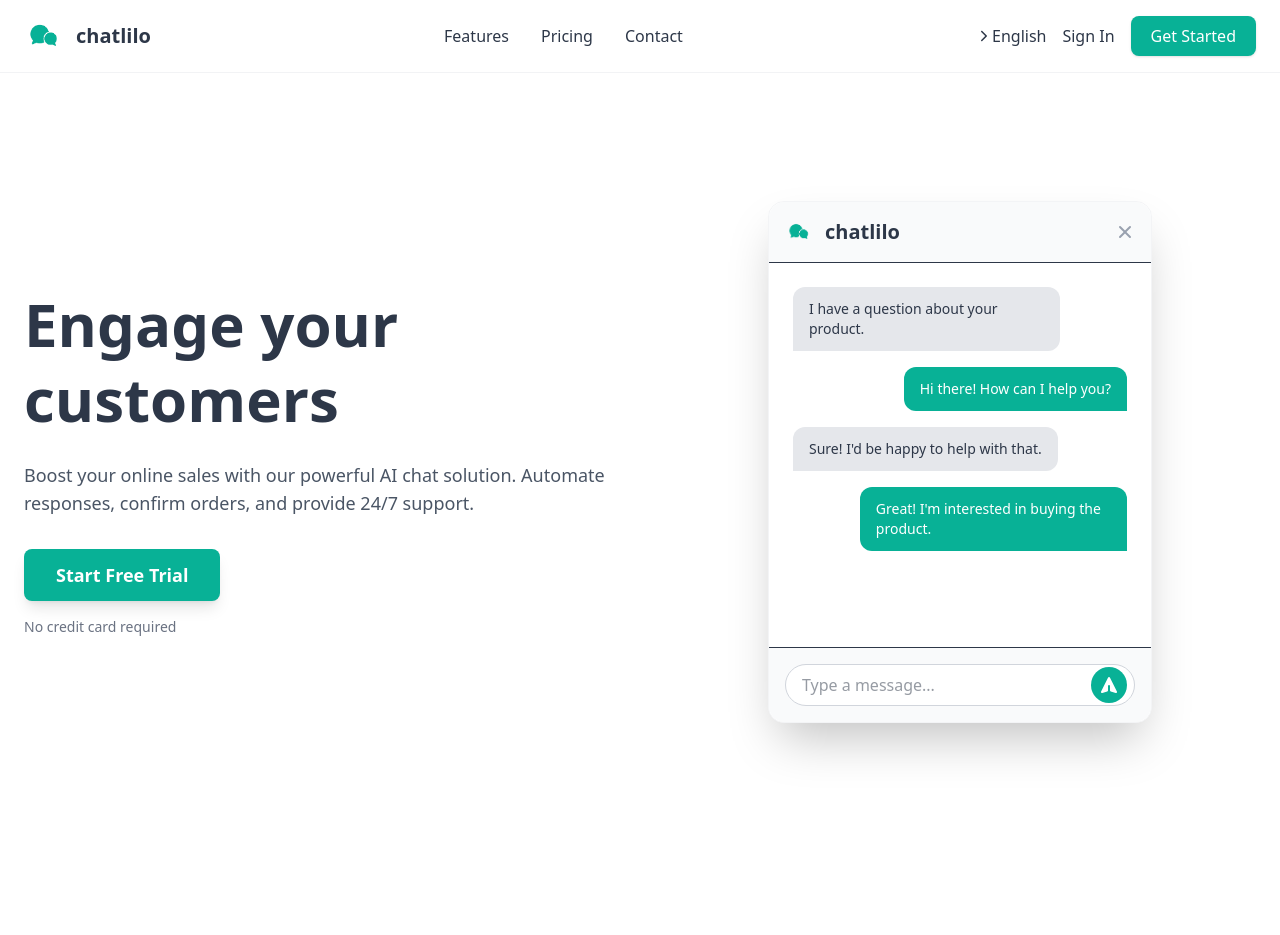
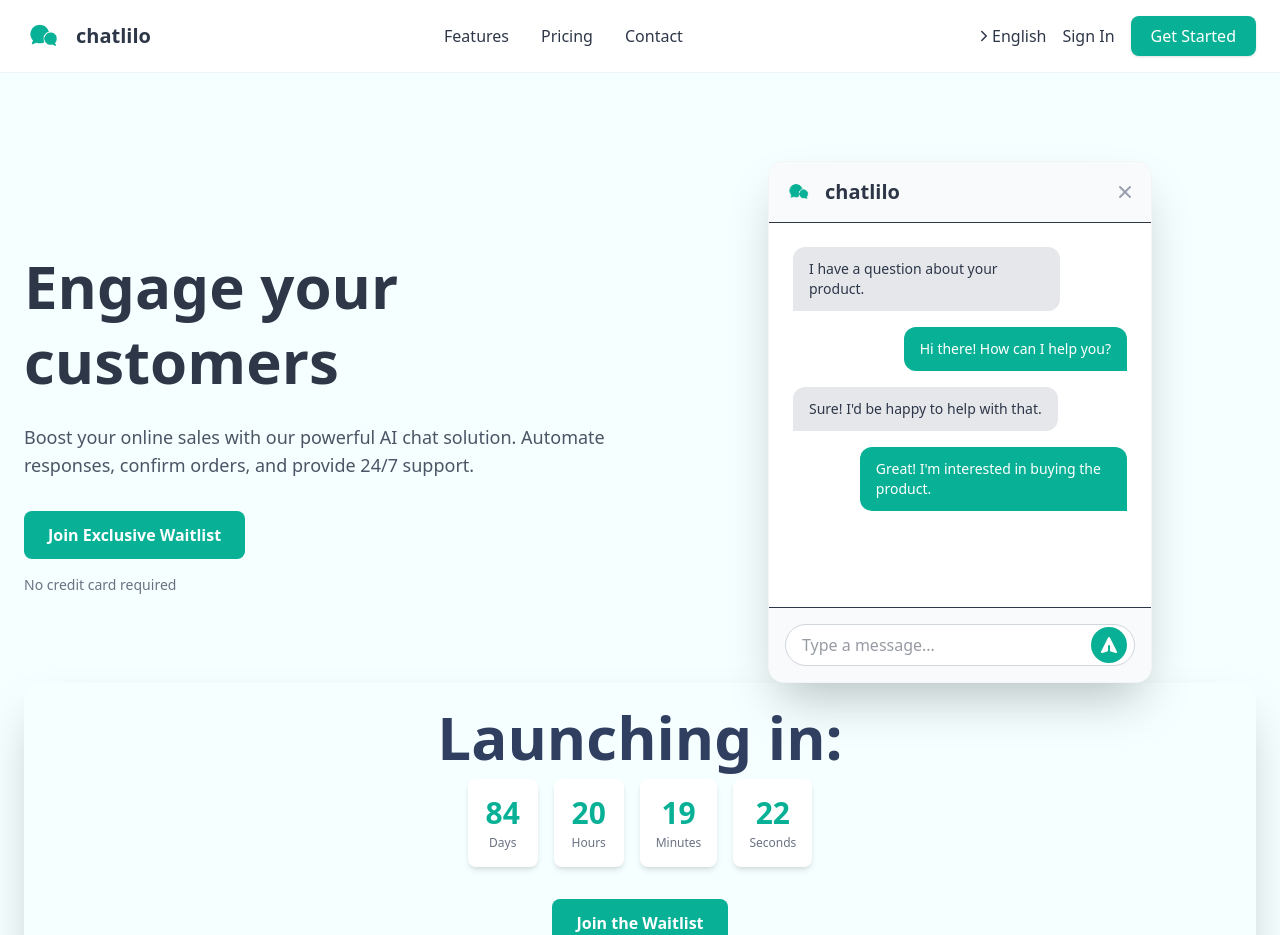
Before and after one commit to sixie17/chatlilo-landing-page, a Next.js app: page /en in a window 1280 px wide. Shown: the top 935 px of the page. Built offline with nearby package versions, Linux system fonts and the light colour scheme.

Commit message:
add countdown

```diff
--- /dev/null
+++ b/components/FormTriggerButton.tsx
@@ -0,0 +1,55 @@
+"use client";
+
+import React, { useState } from "react";
+import WaitlistForm from "./WaitListForm";
+
+export default function FormTriggerButton({
+  children,
+}: {
+  children: React.ReactNode;
+}) {
+  const [isFormOpen, setIsFormOpen] = useState(false);
+  return (
+    <>
+      <button
+        onClick={() => setIsFormOpen(true)}
+        className="px-6 py-3 bg-primary text-white rounded-lg hover:bg-primary-dark transition hover:cursor-pointer font-bold"
+      >
+        {children}
+      </button>
+
+      {isFormOpen && (
+        <div className="fixed inset-0 bg-black bg-opacity-50 flex items-center justify-center z-50 px-4">
+          <div className="bg-white rounded-2xl p-8 max-w-md w-full relative">
+            <button
+              onClick={() => setIsFormOpen(false)}
+              className="absolute top-4 right-4 text-gray-400 hover:text-gray-600"
+            >
+              <svg
+                xmlns="http://www.w3.org/2000/svg"
+                className="h-6 w-6"
+                fill="none"
+                viewBox="0 0 24 24"
+                stroke="currentColor"
+              >
+                <path
+                  strokeLinecap="round"
+                  strokeLinejoin="round"
+                  strokeWidth={2}
+                  d="M6 18L18 6M6 6l12 12"
+                />
+              </svg>
+            </button>
+            <h2 className="text-2xl font-bold text-dark mb-4">
+              Join Our Waitlist
+            </h2>
+            <p className="text-gray-600 mb-6">
+              Be the first to know when we launch!
+            </p>
+            <WaitlistForm />
+          </div>
+        </div>
+      )}
+    </>
+  );
+}
--- a/components/Hero.tsx
+++ b/components/Hero.tsx
@@ -1,14 +1,23 @@
-'use client';
+"use client";
 
-import React, { useState } from 'react';
-import Logo from './Logo';
-import WaitlistForm from './WaitListForm';
+import React, { useState, useEffect } from "react";
+import Logo from "./Logo";
+import FormTriggerButton from "./FormTriggerButton";
 
-const ChatBubble: React.FC<{ from: 'user' | 'bot'; children: React.ReactNode }> = ({ from, children }) => {
-  const userStyles = 'bg-primary text-white self-end rounded-t-xl rounded-bl-xl rtl:rounded-br-xl rtl:rounded-bl-none';
-  const botStyles = 'bg-gray-200 text-dark self-start rounded-t-xl rounded-br-xl rtl:rounded-bl-xl rtl:rounded-br-none';
+const ChatBubble: React.FC<{
+  from: "user" | "bot";
+  children: React.ReactNode;
+}> = ({ from, children }) => {
+  const userStyles =
+    "bg-primary text-white self-end rounded-t-xl rounded-bl-xl rtl:rounded-br-xl rtl:rounded-bl-none";
+  const botStyles =
+    "bg-gray-200 text-dark self-start rounded-t-xl rounded-br-xl rtl:rounded-bl-xl rtl:rounded-br-none";
   return (
-    <div className={`px-4 py-3 max-w-[80%] text-sm ${from === 'user' ? userStyles : botStyles}`}>
+    <div
+      className={`px-4 py-3 max-w-[80%] text-sm ${
+        from === "user" ? userStyles : botStyles
+      }`}
+    >
       {children}
     </div>
   );
@@ -20,8 +29,17 @@ const ChatWidget: React.FC<{ translations: any }> = ({ translations }) => {
       <div className="bg-gray-50 p-4 rounded-t-2xl flex items-center justify-between border-b">
         <Logo className="h-7" />
         <button className="text-gray-400 hover:text-gray-600">
-          <svg xmlns="http://www.w3.org/2000/svg" className="h-5 w-5" viewBox="0 0 20 20" fill="currentColor">
-            <path fillRule="evenodd" d="M4.293 4.293a1 1 0 011.414 0L10 8.586l4.293-4.293a1 1 0 111.414 1.414L11.414 10l4.293 4.293a1 1 0 01-1.414 1.414L10 11.414l-4.293 4.293a1 1 0 01-1.414-1.414L8.586 10 4.293 5.707a1 1 0 010-1.414z" clipRule="evenodd" />
+          <svg
+            xmlns="http://www.w3.org/2000/svg"
+            className="h-5 w-5"
+            viewBox="0 0 20 20"
+            fill="currentColor"
+          >
+            <path
+              fillRule="evenodd"
+              d="M4.293 4.293a1 1 0 011.414 0L10 8.586l4.293-4.293a1 1 0 111.414 1.414L11.414 10l4.293 4.293a1 1 0 01-1.414 1.414L10 11.414l-4.293 4.293a1 1 0 01-1.414-1.414L8.586 10 4.293 5.707a1 1 0 010-1.414z"
+              clipRule="evenodd"
+            />
           </svg>
         </button>
       </div>
@@ -39,8 +57,13 @@ const ChatWidget: React.FC<{ translations: any }> = ({ translations }) => {
             className="w-full bg-white border border-gray-300 rounded-full py-2 ps-4 pe-12 focus:outline-none focus:ring-2 focus:ring-primary/50"
           />
           <button className="absolute right-2 rtl:right-auto rtl:left-2 top-1/2 -translate-y-1/2 bg-primary text-white rounded-full p-2 hover:bg-opacity-90">
-            <svg xmlns="http://www.w3.org/2000/svg" className="h-5 w-5" viewBox="0 0 20 20" fill="currentColor">
-                <path d="M10.894 2.553a1 1 0 00-1.788 0l-7 14a1 1 0 001.169 1.409l5-1.429A1 1 0 009 15.571V11a1 1 0 112 0v4.571a1 1 0 00.725.962l5 1.428a1 1 0 001.17-1.408l-7-14z" />
+            <svg
+              xmlns="http://www.w3.org/2000/svg"
+              className="h-5 w-5"
+              viewBox="0 0 20 20"
+              fill="currentColor"
+            >
+              <path d="M10.894 2.553a1 1 0 00-1.788 0l-7 14a1 1 0 001.169 1.409l5-1.429A1 1 0 009 15.571V11a1 1 0 112 0v4.571a1 1 0 00.725.962l5 1.428a1 1 0 001.17-1.408l-7-14z" />
             </svg>
           </button>
         </div>
@@ -49,12 +72,71 @@ const ChatWidget: React.FC<{ translations: any }> = ({ translations }) => {
   );
 };
 
-const Hero = ({ translations }: { translations: any }) => {
-  const [showModal, setShowModal] = useState(false);
+const CountdownTimer: React.FC = () => {
+  const [timeLeft, setTimeLeft] = useState({
+    days: 0,
+    hours: 0,
+    minutes: 0,
+    seconds: 0,
+  });
+
+  useEffect(() => {
+    const calculateTimeLeft = () => {
+      const now = new Date();
+      const currentYear = now.getFullYear();
+      const currentMonth = now.getMonth();
+
+      // Determine the target year (same year if we haven't passed December 15, otherwise next year)
+      const targetYear =
+        currentMonth === 11 && now.getDate() > 15
+          ? currentYear + 1
+          : currentYear;
+      const targetDate = new Date(targetYear, 11, 15, 0, 0, 0, 0); // December 15 at midnight
+
+      const difference = targetDate.getTime() - now.getTime();
+
+      if (difference > 0) {
+        setTimeLeft({
+          days: Math.floor(difference / (1000 * 60 * 60 * 24)),
+          hours: Math.floor((difference / (1000 * 60 * 60)) % 24),
+          minutes: Math.floor((difference / 1000 / 60) % 60),
+          seconds: Math.floor((difference / 1000) % 60),
+        });
+      }
+    };
+
+    calculateTimeLeft();
+    const timer = setInterval(calculateTimeLeft, 1000);
+
+    return () => clearInterval(timer);
+  }, []);
 
   return (
+    <div className="flex gap-4 justify-center md:justify-start mb-8">
+      {[
+        { label: "Days", value: timeLeft.days },
+        { label: "Hours", value: timeLeft.hours },
+        { label: "Minutes", value: timeLeft.minutes },
+        { label: "Seconds", value: timeLeft.seconds },
+      ].map((item) => (
+        <div
+          key={item.label}
+          className="flex flex-col items-center bg-white rounded-lg shadow-md p-4 min-w-[70px]"
+        >
+          <span className="text-3xl font-bold text-primary">
+            {String(item.value).padStart(2, "0")}
+          </span>
+          <span className="text-xs text-gray-500 mt-1">{item.label}</span>
+        </div>
+      ))}
+    </div>
+  );
+};
+
+const Hero = ({ translations }: { translations: any }) => {
+  return (
     <>
-      <section className="py-20 md:py-32 bg-light-bg">
+      <section className="py-10 md:py-22 bg-[#f5ffff]">
         <div className="container mx-auto px-6">
           <div className="grid md:grid-cols-2 gap-12 items-center">
             <div className="text-center md:text-start">
@@ -65,40 +147,25 @@ const Hero = ({ translations }: { translations: any }) => {
                 {translations.subtitle}
               </p>
               <div className="flex flex-col sm:flex-row gap-4 justify-center md:justify-start">
-                <button
-                  onClick={() => setShowModal(true)}
-                  className="bg-primary text-white font-bold py-3 px-8 rounded-lg text-lg hover:bg-opacity-90 transition-all duration-300 transform hover:scale-105 shadow-lg"
-                >
-                  {translations.cta}
-                </button>
+                <FormTriggerButton>{translations.cta}</FormTriggerButton>
               </div>
-              <p className="mt-4 text-gray-500 text-sm">{translations.noCreditCard}</p>
+              <p className="mt-4 text-gray-500 text-sm">
+                {translations.noCreditCard}
+              </p>
             </div>
             <div className="flex justify-center items-center">
               <ChatWidget translations={translations.chat} />
             </div>
           </div>
+            <div className="pb-6 pt-6 w-full flex flex-col items-center justify-center overflow-hidden border-secondary rounded-2xl shadow-2xl">
+              <h1 className="text-4xl md:text-6xl text-secondary mb-3 font-bold">
+                Launching in:
+              </h1>
+              <CountdownTimer />
+              <FormTriggerButton>{translations.waitlist}</FormTriggerButton>
+            </div>
         </div>
       </section>
-
-      {/* Waitlist Modal */}
-      {showModal && (
-        <div className="fixed inset-0 bg-black bg-opacity-50 flex items-center justify-center z-50 px-4">
-          <div className="bg-white rounded-2xl p-8 max-w-md w-full relative">
-            <button
-              onClick={() => setShowModal(false)}
-              className="absolute top-4 right-4 text-gray-400 hover:text-gray-600"
-            >
-              <svg xmlns="http://www.w3.org/2000/svg" className="h-6 w-6" fill="none" viewBox="0 0 24 24" stroke="currentColor">
-                <path strokeLinecap="round" strokeLinejoin="round" strokeWidth={2} d="M6 18L18 6M6 6l12 12" />
-              </svg>
-            </button>
-            <h2 className="text-2xl font-bold text-dark mb-4">Join Our Waitlist</h2>
-            <p className="text-gray-600 mb-6">Be the first to know when we launch!</p>
-            <WaitlistForm />
-          </div>
-        </div>
-      )}
     </>
   );
 };
--- a/translations.ts
+++ b/translations.ts
@@ -11,8 +11,9 @@ export const translations = {
     hero: {
       title: "Engage your customers",
       subtitle: "Boost your online sales with our powerful AI chat solution. Automate responses, confirm orders, and provide 24/7 support.",
-      cta: "Start Free Trial",
+      cta: "Join Exclusive Waitlist",
       noCreditCard: "No credit card required",
+      waitlist: "Join the Waitlist",
       chat: {
         q1: "I have a question about your product.",
         a1: "Hi there! How can I help you?",
@@ -57,7 +58,7 @@ export const translations = {
     finalCta: {
       title: "Ready to Transform Your Customer Service?",
       subtitle: "Join hundreds of successful e-commerce stores and start delivering exceptional customer experiences with Chatlilo.",
-      cta: "Start Your Free Trial Today",
+      cta: "Join Exclusive Waitlist",
       subtext: "14 days free. No credit card required."
     },
     footer: {
@@ -81,8 +82,9 @@ export const translations = {
     hero: {
       title: "Interagissez avec vos clients",
       subtitle: "Augmentez vos ventes en ligne avec notre puissante solution de chat IA. Automatisez les réponses, confirmez les commandes et offrez un support 24/7.",
-      cta: "Commencer l'essai gratuit",
+      cta: "Rejoindre la liste d'attente",
       noCreditCard: "Aucune carte de crédit requise",
+      waitlist: "Rejoindre la liste d'attente",
       chat: {
         q1: "J'ai une question sur votre produit.",
         a1: "Bonjour ! Comment puis-je vous aider ?",
@@ -127,7 +129,7 @@ export const translations = {
     finalCta: {
       title: "Prêt à transformer votre service client ?",
       subtitle: "Rejoignez des centaines de boutiques e-commerce à succès et commencez à offrir des expériences client exceptionnelles avec Chatlilo.",
-      cta: "Commencez votre essai gratuit aujourd'hui",
+      cta: "Rejoignez la liste d'attente exclusive",
       subtext: "14 jours gratuits. Aucune carte de crédit requise."
     },
     footer: {
@@ -151,8 +153,9 @@ export const translations = {
     hero: {
       title: "تفاعل مع عملائك",
       subtitle: "عزز مبيعاتك عبر الإنترنت من خلال حل الدردشة القوي القائم على الذكاء الاصطناعي. قم بأتمتة الردود وتأكيد الطلبات وتقديم الدعم على مدار الساعة طوال أيام الأسبوع.",
-      cta: "ابدأ الفترة التجريبية المجانية",
+      cta: "انضم إلى قائمة الانتظار الحصرية",
       noCreditCard: "بطاقة الائتمان غير مطلوبة",
+      waitlist: "انضم إلى قائمة الانتظار",
       chat: {
         q1: "لدي سؤال عن منتجكم.",
         a1: "أهلاً بك! كيف يمكنني مساعدتك؟",
@@ -197,7 +200,7 @@ export const translations = {
     finalCta: {
       title: "هل أنت مستعد لتحويل خدمة عملائك؟",
       subtitle: "انضم إلى مئات المتاجر الإلكترونية الناجحة وابدأ في تقديم تجارب عملاء استثنائية مع Chatlilo.",
-      cta: "ابدأ تجربتك المجانية اليوم",
+      cta: "انضم إلى قائمة الانتظار الحصرية",
       subtext: "14 يومًا مجانًا. بطاقة الائتمان غير مطلوبة."
     },
     footer: {
```
